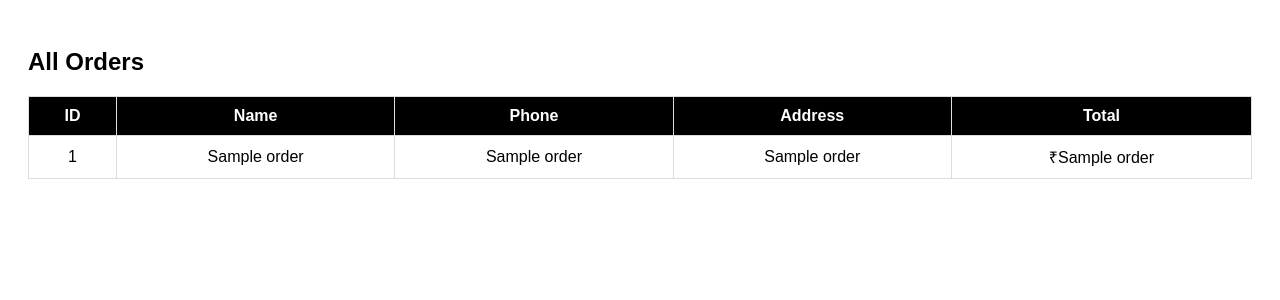
After one commit to Nikhilsaini03/flour-mill-store, a Flask app: page /admin/orders in a window 1280 px wide. The commit adds this page. Shown: the top 300 px of the page. Run offline with Flask 3, Linux system fonts and the light colour scheme; the visitor is signed in with stand-in values (Sample User, id 1); a database or web service that is not in the repository returns one stand-in record (values such as "Sample title"); some libraries are stand-ins or nearby versions.

Commit message:
updated checkout page

```diff
--- a/app.py
+++ b/app.py
@@ -116,6 +116,8 @@ def remove_item(id):
 @app.route("/place_order", methods=["POST"])
 def place_order():
 
+    import urllib.parse
+
     cursor = conn.cursor()
 
     name = request.form["name"]
@@ -124,7 +126,6 @@ def place_order():
 
     cart_items = session.get("cart", [])
 
-    #FIX: empty cart check
     if not cart_items:
         return "Cart is empty"
 
@@ -132,33 +133,33 @@ def place_order():
     for item in cart_items:
         total += int(item["price"]) * int(item["quantity"])
 
-    # Order insert
     query = "INSERT INTO orders (name,phone,address,total) VALUES (%s,%s,%s,%s)"
     cursor.execute(query, (name, phone, address, total))
     conn.commit()
 
-    #FIX: order id fetch
+    # Order ID
     cursor.execute("SELECT MAX(id) FROM orders")
     order_id = cursor.fetchone()[0]
 
+    # WhatsApp message
+    message = f"""
+New Order Received!
+
+Order ID: {order_id}
+Name: {name}
+Phone: {phone}
+Address: {address}
+Total: ₹{total}
+"""
+
+    encoded_message = urllib.parse.quote(message)
+
+    whatsapp_url = f"https://wa.me/917505707414?text={encoded_message}"
+
     cursor.close()
-
     session.pop("cart", None)
 
-    #UPDATED: success page render
-    return render_template("success.html", order_id=order_id)
-
-@app.route("/admin")
-def admin():
-    if "admin" not in session:
-        return redirect("/login")
-
-    cursor = conn.cursor()
-    cursor.execute("SELECT * FROM products")
-    products = cursor.fetchall()
-    cursor.close()
-
-    return render_template("admin.html", products=products)
+    return render_template("success.html", order_id=order_id, whatsapp_url=whatsapp_url)
 
 @app.route("/logout")
 def logout():
@@ -208,4 +209,19 @@ def delete_product(id):
 
     return redirect("/admin")
 
-app.run(debug=True)  #UPDATED: live karte time debug=False kar dena
+@app.route("/admin/orders")
+def admin_orders():
+    if "admin" not in session:
+        return redirect("/login")
+
+    cursor = conn.cursor()
+    cursor.execute("SELECT * FROM orders ORDER BY id DESC")
+    orders = cursor.fetchall()
+    cursor.close()
+
+    return render_template("admin_orders.html", orders=orders)
+
+
+
+if __name__ == "__main__":
+    app.run()
--- /dev/null
+++ b/templates/admin_orders.html
@@ -0,0 +1,47 @@
+<!DOCTYPE html>
+<html>
+<head>
+    <title>Orders</title>
+    <style>
+        body { font-family: Arial; padding: 20px; }
+        table {
+            width: 100%;
+            border-collapse: collapse;
+        }
+        th, td {
+            border: 1px solid #ddd;
+            padding: 10px;
+            text-align: center;
+        }
+        th {
+            background: black;
+            color: white;
+        }
+    </style>
+</head>
+<body>
+
+<h2>All Orders</h2>
+
+<table>
+    <tr>
+        <th>ID</th>
+        <th>Name</th>
+        <th>Phone</th>
+        <th>Address</th>
+        <th>Total</th>
+    </tr>
+
+    {% for order in orders %}
+    <tr>
+        <td>{{ order[0] }}</td>
+        <td>{{ order[1] }}</td>
+        <td>{{ order[2] }}</td>
+        <td>{{ order[3] }}</td>
+        <td>₹{{ order[4] }}</td>
+    </tr>
+    {% endfor %}
+</table>
+
+</body>
+</html>
```
Also changed, not shown: templates/admin.html (+10 -0 lines), templates/success.html (+17 -35 lines).
